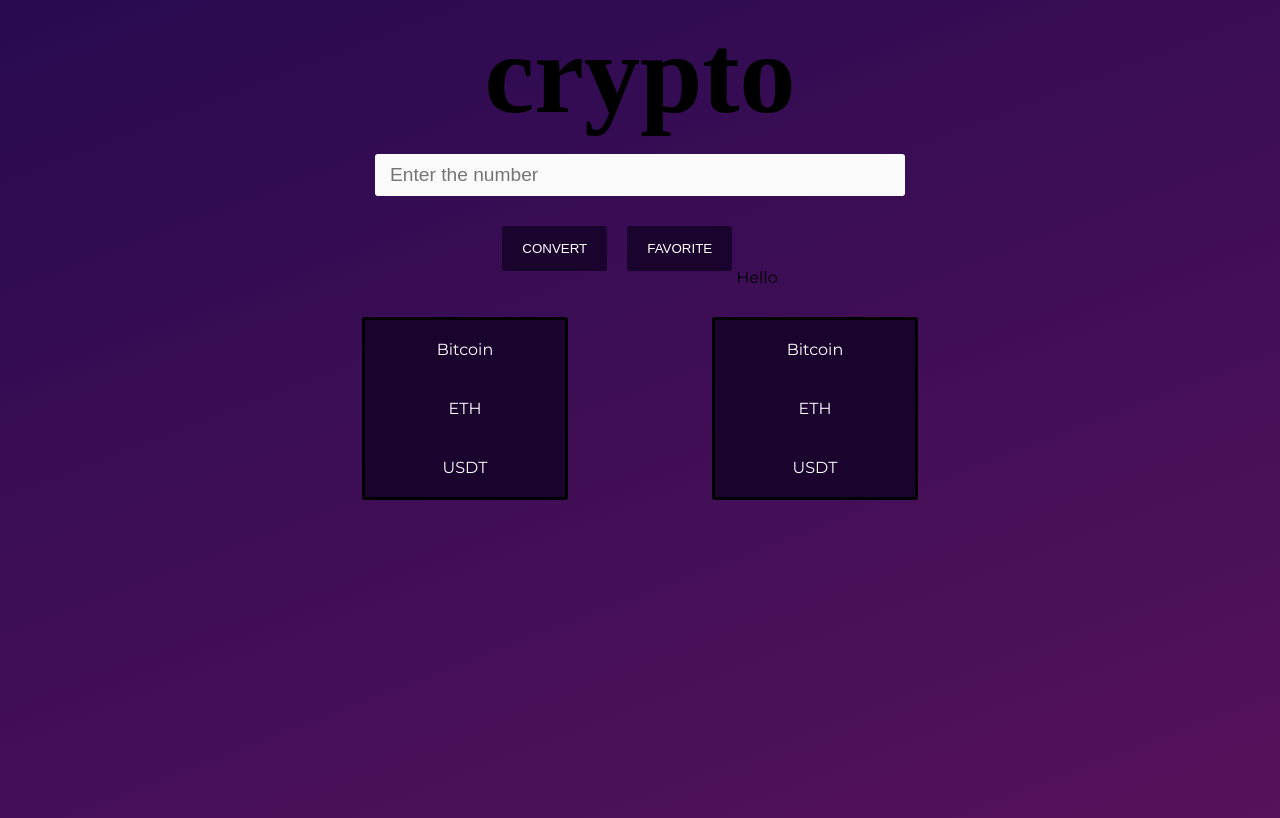
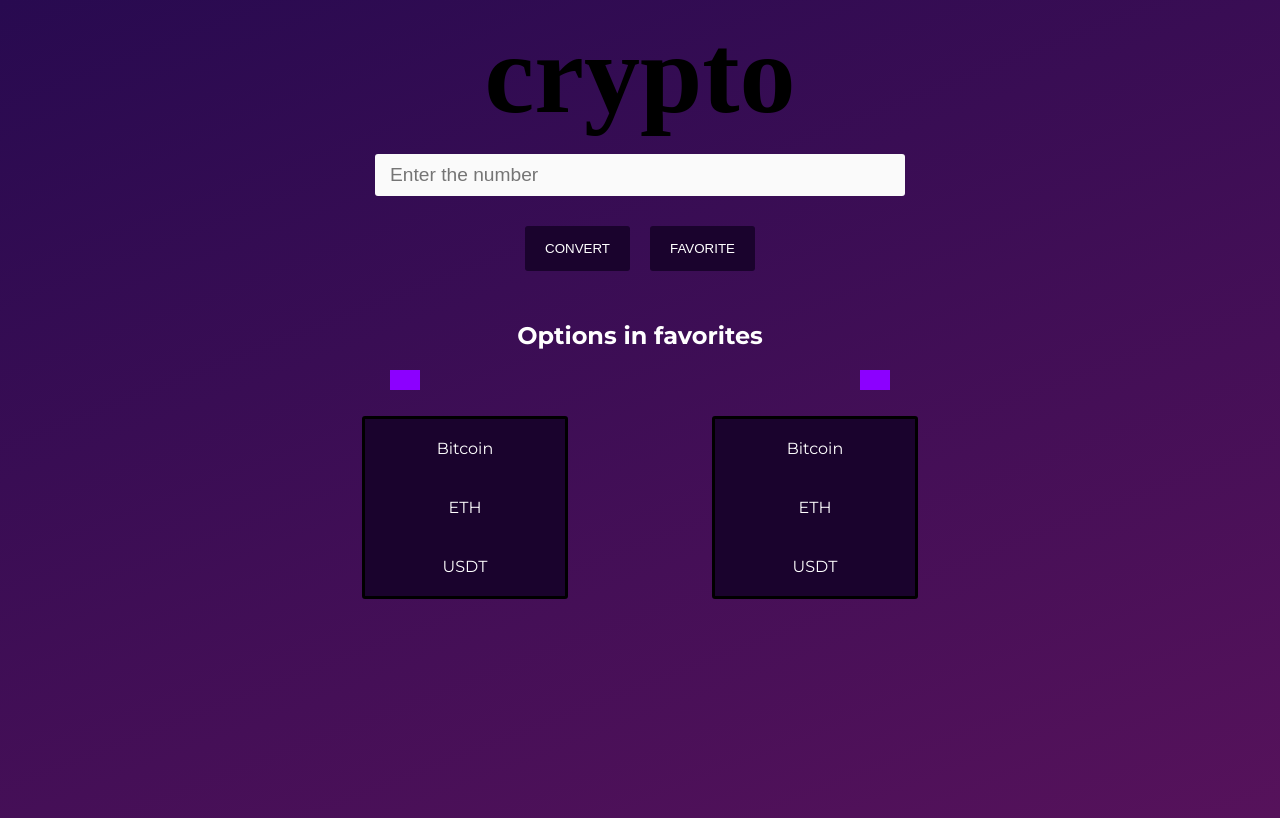
Before and after one commit to drummer-Yurii/crypto, a Vue app: page / in a window 1280 px wide. Both pictures are taken after a click on the button "FAVORITE". Built offline with nearby package versions, Linux system fonts and the light colour scheme; a web font is replaced by a local one; what crypto-convert would draw is missing.

Commit message:
display favorites elements

```diff
--- a/src/components/TheFavorite.vue
+++ b/src/components/TheFavorite.vue
@@ -1,11 +1,45 @@
 <template>
-  Hello
+  <h2>Options in favorites</h2>
+  <div v-for="(el, index) in favs" :key="index">
+    <span>{{ el.from }}</span>
+    <span>{{ el.to }}</span>
+  </div>
 </template>
 
 <script>
 export default {
   name: 'TheFavorite',
+  props: {
+    favs: {
+      type: Array,
+      required: true,
+    },
+  },
 };
 </script>
 
-<style scoped></style>
+<style scoped>
+h2 {
+  color: #fff;
+}
+
+div {
+  display: flex;
+  justify-content: space-between;
+  width: 500px;
+  margin: 10px auto;
+  transition: all 500ms ease;
+}
+
+span {
+  padding: 10px 15px;
+  background: #8c00ff;
+  color: #fff;
+}
+
+div:hover {
+  opacity: 0.7;
+  transform: scale(1.1);
+  cursor: pointer;
+}
+</style>
```
